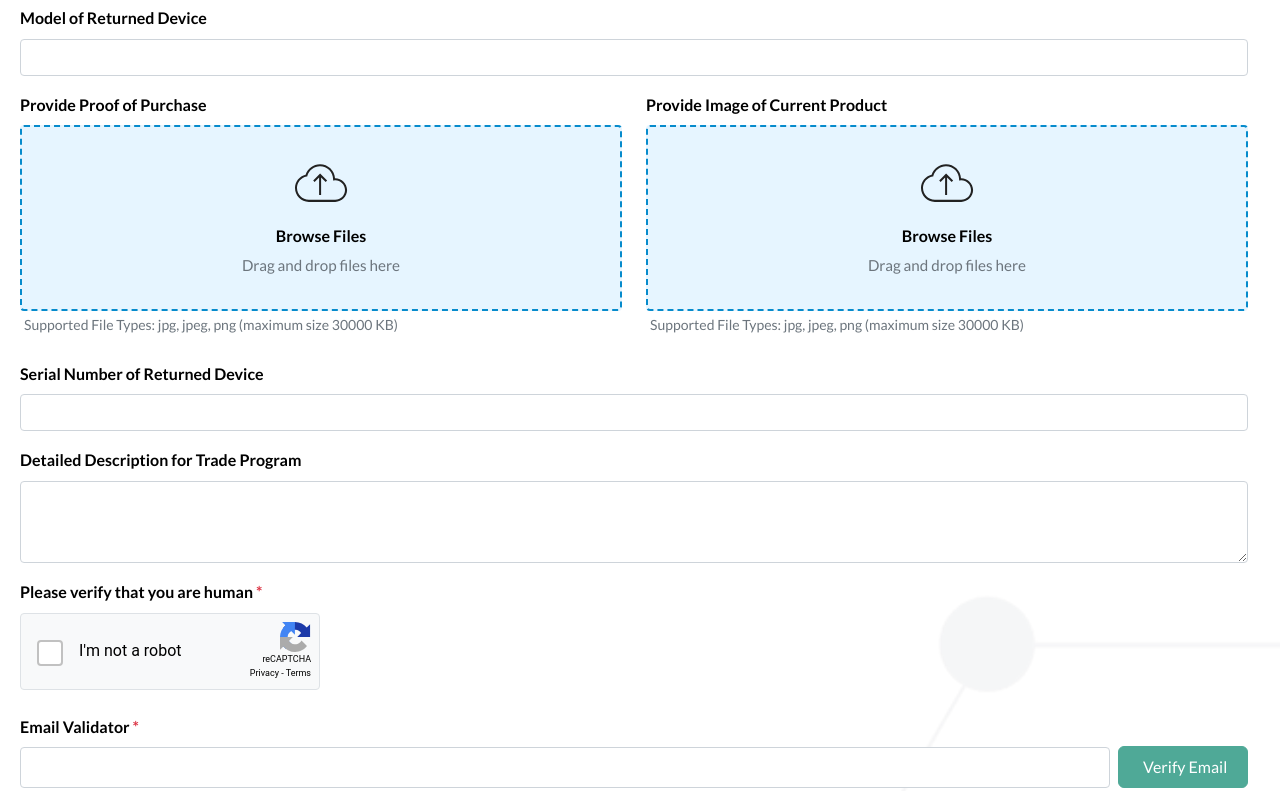
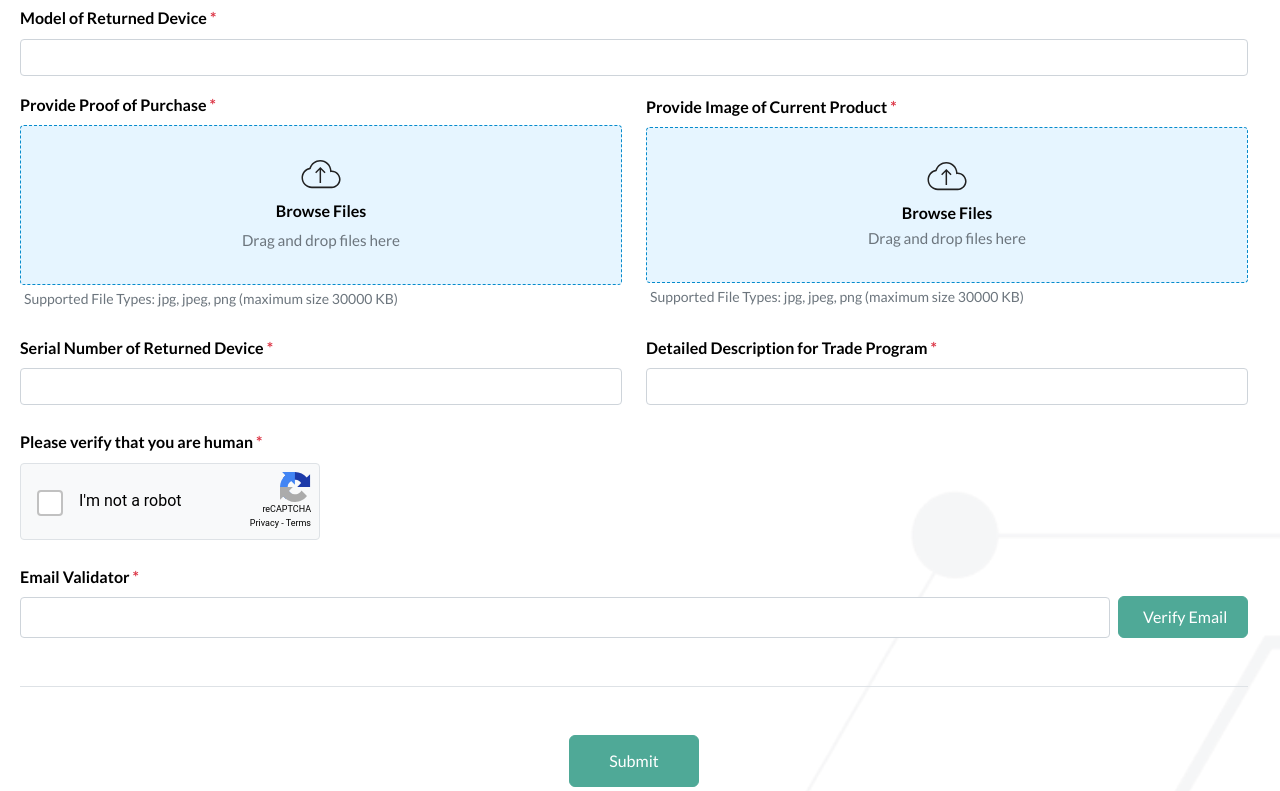
Before and after one commit to somil-cisdev/htw, a plain HTML site: page trade-in-trade-up-program.html in a window 1280 px wide. Shown: the part 1513-2304 px from the top of the page. Drawn offline with Linux system fonts and the light colour scheme.

Commit message:
trade-in-trade-up page updated

```diff
--- a/css/style.css
+++ b/css/style.css
@@ -1334,9 +1334,9 @@ a.play-btn {
 }
 
 .browseFiles {
-    border: 2px dashed var(--blue);
+    border: 1px dashed var(--blue);
     border-radius: 8px;
     width: 100%;
-    cursor: crosshair;
+    cursor: pointer;
     background-color: #e6f5ff;
 }
--- a/trade-in-trade-up-program.html
+++ b/trade-in-trade-up-program.html
@@ -188,7 +188,7 @@
 
         <!-- step 1  -->
         <div class="col-12 pe-lg-4">
-          <h4 class="font-25 mb-md-5 mb-4">Step 1: Input Your Information</h4>
+          <h4 class="font-25 mb-md-5 mb-4">All fields marked with * are required and must be filled.</h4>
 
           <div class="contact-formm px-lg-2">
             <form>
@@ -200,9 +200,8 @@
                     <input type="text" class="form-control" id="firstName" placeholder="First Name" required />
                   </div>
                 </div>
-                <div class="col-md-6">
+                <div class="col-md-6 align-self-end">
                   <div class="mb-3">
-                    <label for="lastName" class="form-label d-md-inline d-none">&nbsp;</label>
                     <input type="text" class="form-control" id="lastName" placeholder="Last Name" required />
                   </div>
                 </div>
@@ -256,7 +255,7 @@
 
               <!-- Model of Returned Device -->
               <div class="mb-3">
-                <label for="model" class="form-label">Model of Returned Device</label>
+                <label for="model" class="form-label">Model of Returned Device <span class="text-danger">*</span></label>
                 <input type="text" class="form-control" id="model" placeholder="" />
               </div>
 
@@ -264,12 +263,12 @@
                 <div class="col-md-6">
                   <!-- Proof of Purchase Upload -->
                   <div class="mb-3">
-                    <label class="form-label">Provide Proof of Purchase</label>
+                    <label class="form-label">Provide Proof of Purchase <span class="text-danger">*</span></label>
                     <div
                       class="py-4 rounded d-flex flex-column align-items-center justify-content-center browseFiles position-relative">
-                      <div class="mb-2">
-                        <svg xmlns="http://www.w3.org/2000/svg" enable-background="new 0 0 64 64" height="64"
-                          viewBox="0 0 64 64" width="64">
+                      <div class="">
+                        <svg xmlns="http://www.w3.org/2000/svg" enable-background="new 0 0 64 64"
+                          viewBox="0 0 64 64" width="48">
                           <g id="Guide" />
                           <g id="Layer_1">
                             <g fill="#222">
@@ -295,12 +294,12 @@
                 <div class="col-md-6">
                   <!-- Image of Current Product Upload -->
                   <div class="mb-3">
-                    <label class="form-label">Provide Image of Current Product</label>
+                    <label class="form-label">Provide Image of Current Product <span class="text-danger">*</span></label>
                     <div
                       class="py-4 rounded d-flex flex-column align-items-center justify-content-center browseFiles position-relative">
-                      <div class="mb-2">
-                        <svg xmlns="http://www.w3.org/2000/svg" enable-background="new 0 0 64 64" height="64"
-                          viewBox="0 0 64 64" width="64">
+                      <div class="">
+                        <svg xmlns="http://www.w3.org/2000/svg" enable-background="new 0 0 64 64"
+                          viewBox="0 0 64 64" width="48">
                           <g id="Guide" />
                           <g id="Layer_1">
                             <g fill="#222">
@@ -311,7 +310,7 @@
                           </g>
                         </svg>
                       </div>
-                      <strong class="mb-1">Browse Files</strong>
+                      <strong class="">Browse Files</strong>
                       <span class="text-muted mb-2" style="font-size: 0.95rem;">Drag and drop files here</span>
                       <input type="file"
                         class="form-control border-0 shadow-none position-absolute top-0 start-0 w-100 h-100"
@@ -324,16 +323,22 @@
                 </div>
               </div>
 
+              <div class="row mb-2">
+                <div class="col-md-6">
                   <!-- Serial Number -->
                   <div class="mb-3">
-                <label for="serial" class="form-label">Serial Number of Returned Device</label>
+                    <label for="serial" class="form-label">Serial Number of Returned Device <span class="text-danger">*</span></label>
                     <input type="text" class="form-control" id="serial" />
                   </div>
+                </div>
 
+                <div class="col-md-6">
                   <!-- Detailed Description -->
                   <div class="mb-3">
-                <label for="description" class="form-label">Detailed Description for Trade Program</label>
-                <textarea class="form-control" id="description" rows="3"></textarea>
+                    <label for="description" class="form-label">Detailed Description for Trade Program <span class="text-danger">*</span></label>
+                    <input type="text" class="form-control" id="description" />
+                  </div>
+                </div>
               </div>
 
               <!-- reCAPTCHA -->
@@ -386,7 +391,7 @@
 
               <!-- Submit Button -->
               <div class="col-lg-12 mt-lg-5 py-md-5 py-4 border-top d-flex justify-content-center">
-                <button type="submit" class="btn btn-primary containedBtn ">
+                <button type="submit" class=" containedBtn ">
                   Submit
                 </button>
               </div>
```
Lines whose indentation alone changed are shown as unchanged.
